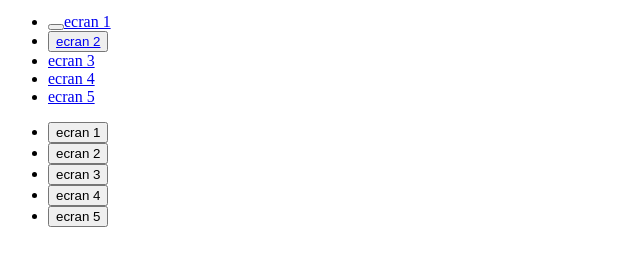
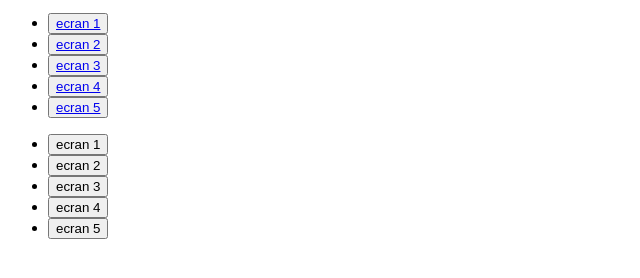
Before and after one commit to MMI-SAE-105/2022-r113-tp4-carrousel-Thomas22p, a plain HTML site: page index.html in a window 1280 px wide. Shown: the part 354-632 px from the top of the page, without its empty margins (0-640 px from the left). Drawn offline with nearby package versions, Linux system fonts and the light colour scheme.

Commit message:
ajout bouton

```diff
--- a/index.html
+++ b/index.html
@@ -44,16 +44,16 @@
         </div>
     </div>
     <ul class="caroussel_liste-liens">
-        <li><button class="carrousel_bouton" aria-label="aller à l'écran 1"></button><a href="#ecran-1" class="caroussel_lien">ecran 1</a></button></li>
+        <li><button class="carrousel_bouton" aria-label="aller à l'écran 1"><a href="#ecran-1" class="caroussel_lien">ecran 1</a></button></li>
         <li><button class="carrousel_bouton" aria-label="aller à l'écran 2"><a href="#ecran-2" class="caroussel_lien">ecran 2</a></button></li>
-        <li><a href="#ecran-3" class="caroussel_lien">ecran 3</a></li>
-        <li><a href="#ecran-4" class="caroussel_lien">ecran 4</a></li>
-        <li><a href="#ecran-5" class="caroussel_lien">ecran 5</a></li>
+        <li><button class="carrousel_bouton" aria-label="aller à l'écran 3"><a href="#ecran-3" class="caroussel_lien">ecran 3</a></button></li>
+        <li><button class="carrousel_bouton" aria-label="aller à l'écran 4"><a href="#ecran-4" class="caroussel_lien">ecran 4</a></button></li>
+        <li><button class="carrousel_bouton" aria-label="aller à l'écran 5"><a href="#ecran-5" class="caroussel_lien">ecran 5</a></button></li>
     </ul>
    </carrousel>
    <ul class="carroussel_liste-boutons">
-        <li><button class="carrousel_bouton" aria-label="aller à l'écran 1"><a href="#ecran-1" class="caroussel_lien"></a>ecran 1</button></li>
-        <li><button class="carrousel_bouton" aria-label="aller à l'écran 2"><a href="#ecran-2" class="caroussel_lien"></a>ecran 2</button></li>
+        <li><button class="carrousel_bouton" aria-label="aller à l'écran 1">ecran 1</button></li>
+        <li><button class="carrousel_bouton" aria-label="aller à l'écran 2">ecran 2</button></li>
         <li><button class="carrousel_bouton" aria-label="aller à l'écran 3">ecran 3</button></li>
         <li><button class="carrousel_bouton" aria-label="aller à l'écran 4">ecran 4</button></li>
         <li><button class="carrousel_bouton" aria-label="aller à l'écran 5">ecran 5</button></li>
@@ -78,7 +78,7 @@ img {
     display: flex; /* aligne horizontalement les enfants */
     width: 100%; /* largeur du parent */
     overflow-x: scroll; /* permet de scroller horizontalement */
-    animation: both;/* animation de défilement */
+    animation: linear; /* animation de défilement */
     scroll-snap-type: x mandatory;
 }
 .carrousel_ecran {
@@ -91,4 +91,6 @@ img {
     margin: 0 20px 0 20px;/* enlève les marges par défaut */
 }
 
+.carrousel_bouton {
+
 </style>
```
